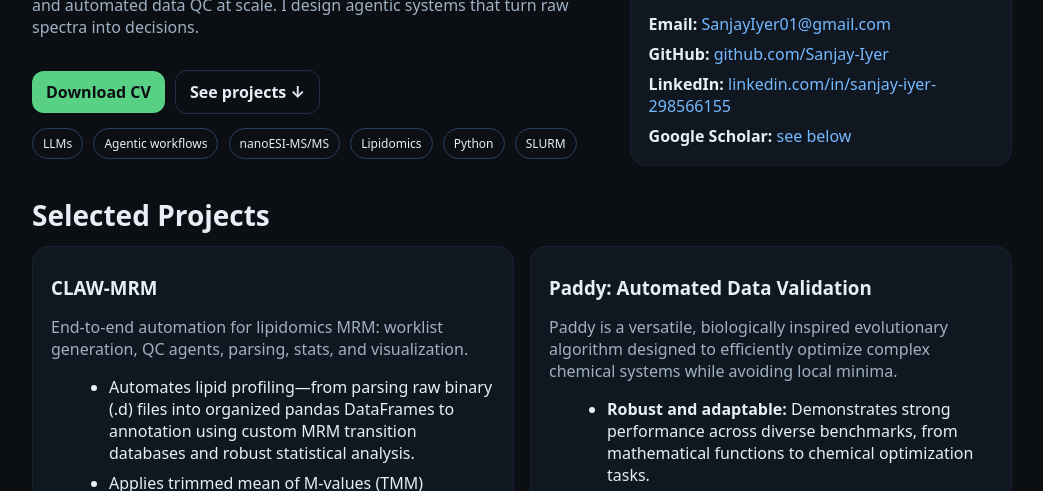
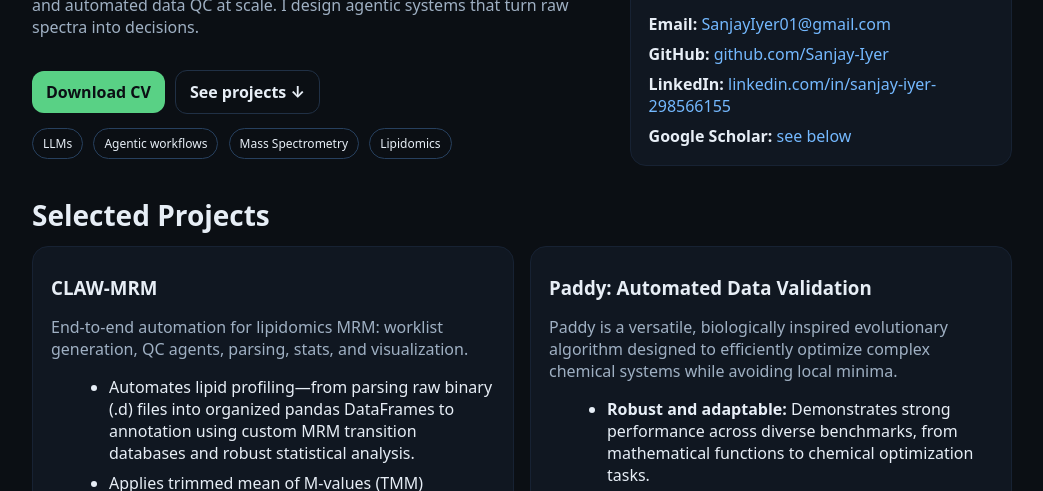
Before and after one commit to Sanjay-Iyer/Sanjay-Iyer.github.io, a plain HTML site: page index.html in a window 1280 px wide. Shown: the part 289-780 px from the top of the page, without its empty margins (118-1161 px from the left). Drawn offline with Linux system fonts and the light colour scheme.

Commit message:
first test

```diff
--- a/index.html
+++ b/index.html
@@ -65,7 +65,7 @@
           <a class="btn ghost" href="#projects">See projects ↓</a>
         </div>
         <div style="margin-top:10px">
-          <span class="pill">LLMs</span> <span class="pill">Agentic workflows</span> <span class="pill">nanoESI‑MS/MS</span> <span class="pill">Lipidomics</span> <span class="pill">Python</span> <span class="pill">SLURM</span>
+          <span class="pill">LLMs</span> <span class="pill">Agentic workflows</span> <span class="pill">Mass Spectrometry</span> <span class="pill">Lipidomics</span>
         </div>
       </div>
       <div class="card">
```
